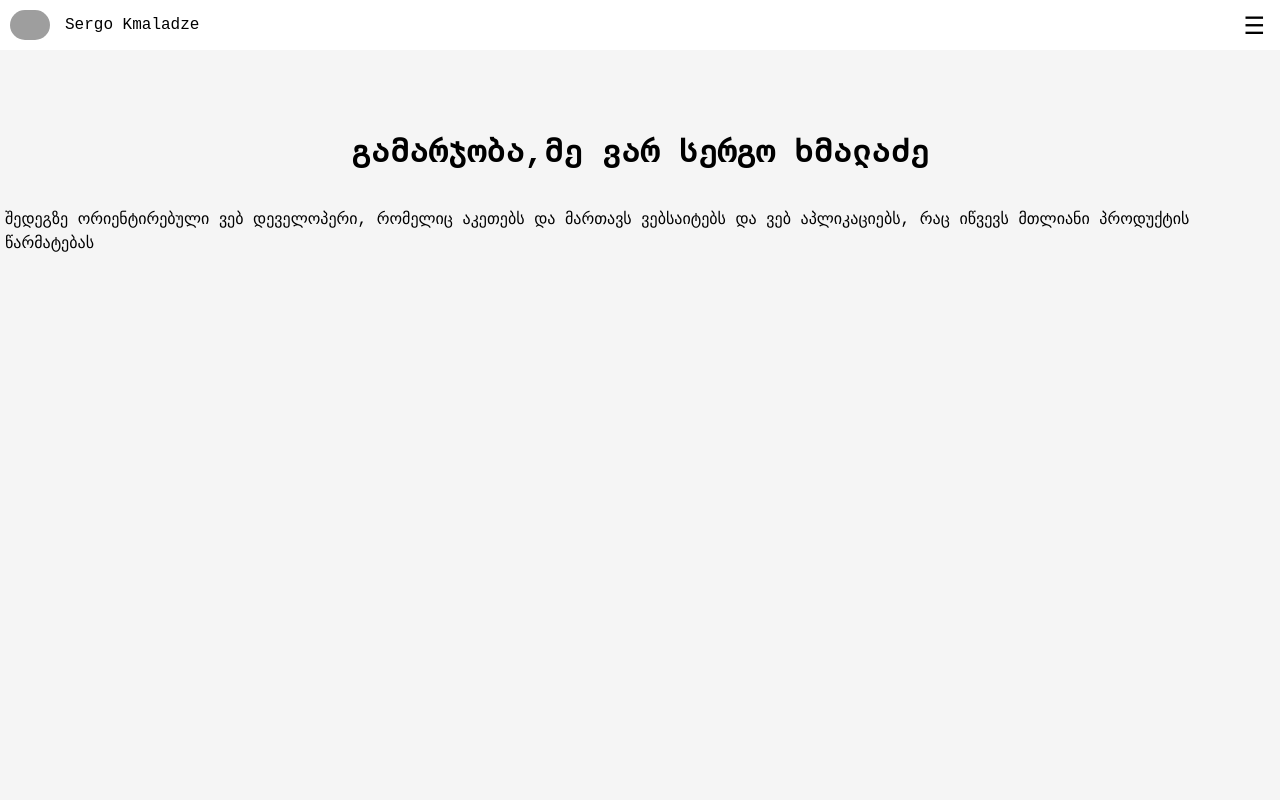
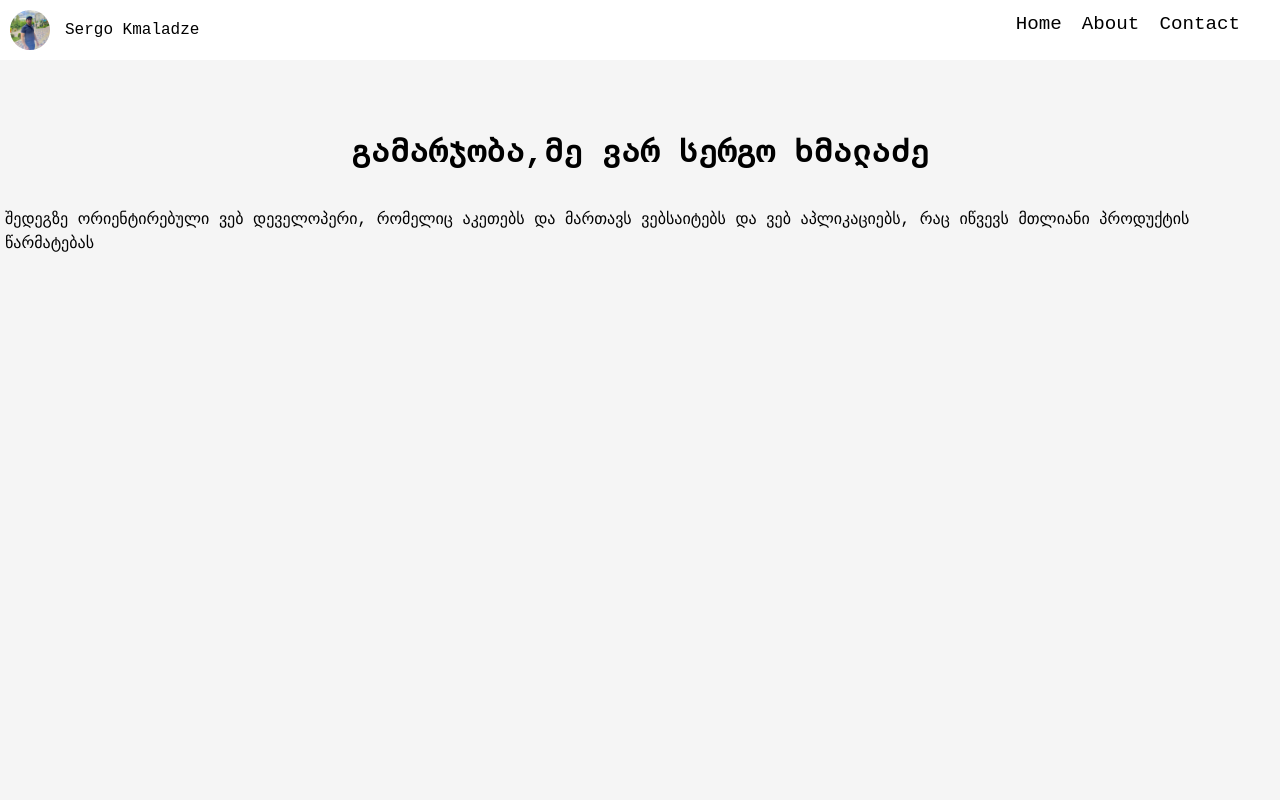
Before and after one commit to sergokhmaladze/portfolio-site, a Next.js app: page / in a window 1280 px wide. Shown: the top 800 px of the page. Built offline with nearby package versions, Linux system fonts and the light colour scheme; grey boxes are pictures that could not be loaded.

Commit message:
add styling menu items for larger screens

```diff
--- a/app/components/burgerMenu/index.tsx
+++ b/app/components/burgerMenu/index.tsx
@@ -25,10 +25,9 @@ const BurgerMenu: React.FC<BurgerMenuProps> = ({ isOpen, closeMenu, toggleMenu }
     };
   }, [closeMenu]);
 
-
   return (
     <div ref={menuRef} className={styles.menu__item}>
-     <div onClick={toggleMenu}>
+     <div className={styles.burgerMenu__button} onClick={toggleMenu}>
         {isOpen ? (
             <span className={styles.close__button}>✖</span>
         ) : (
@@ -41,7 +40,6 @@ const BurgerMenu: React.FC<BurgerMenuProps> = ({ isOpen, closeMenu, toggleMenu }
         <li><Link href="/contact" onClick={closeMenu} className={styles.navbar__item}>Contact</Link></li>
       </ul>
     </div>
-
   );
 };
 
--- a/app/components/burgerMenu/styles.module.css
+++ b/app/components/burgerMenu/styles.module.css
@@ -1,7 +1,7 @@
 .menu__overlay.open {
   opacity: 0;
   visibility: hidden;
-  transition: opacity 0.3s ease, visibility 0.3s;
+  transition: opacity 0.3s ease-in-out;
 }
 
 .menu__item{
@@ -32,13 +32,14 @@
   list-style: none;
   background-color: #ffffff;
   visibility: visible;
-  transition: opacity 0.3s ease, visibility 0.3s;
+  transition: opacity 0.3s ease-in-out, visibility 0.3s;
 }
 
 .menu__overlay li{
   width: 100%;
   border-top: 2px solid #eee;
   text-align: right;
+
 }
 
 .navbar__item{
@@ -51,3 +52,32 @@
 .navbar__item:hover{
   color: rgb(225, 19, 19);
 }
+
+
+
+
+@media (min-width: 769px){
+  .close__button, .open__button{
+    all: unset;
+    display: none;
+  }
+
+  .menu__overlay.open{
+    all: unset;
+    transition: opacity 0.3s ease;
+    display: flex;
+    position: fixed;
+    right: 20px;
+    font-size: 1.2rem;
+  }
+
+  .menu__overlay, .navbar__item{
+    all: unset;
+  }
+
+  .menu__overlay li{
+    all: unset;
+    margin-right: 20px;
+    align-items: center;
+  }
+}
--- a/app/components/navbar/index.tsx
+++ b/app/components/navbar/index.tsx
@@ -29,7 +29,7 @@ function NavBar(): React.JSX.Element{
             height={40}
           />
         </Link>
-        <p className={styles.container__name}>Sergo Kmaladze</p>
+        <p className={styles.container__name} >Sergo Kmaladze</p>
       </div>
 
       <BurgerMenu isOpen={isMenuOpen} closeMenu={closeMenu} toggleMenu={toggleMenu} />
```
Also changed, not shown: public/me.jpg (added).
